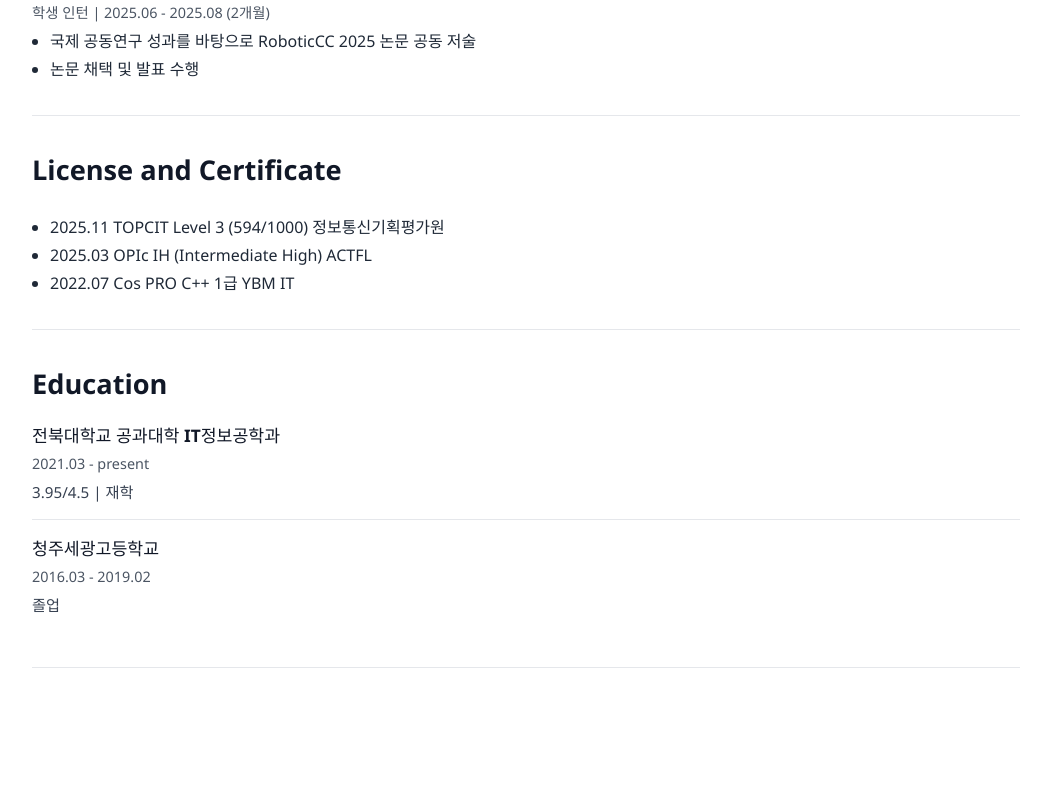
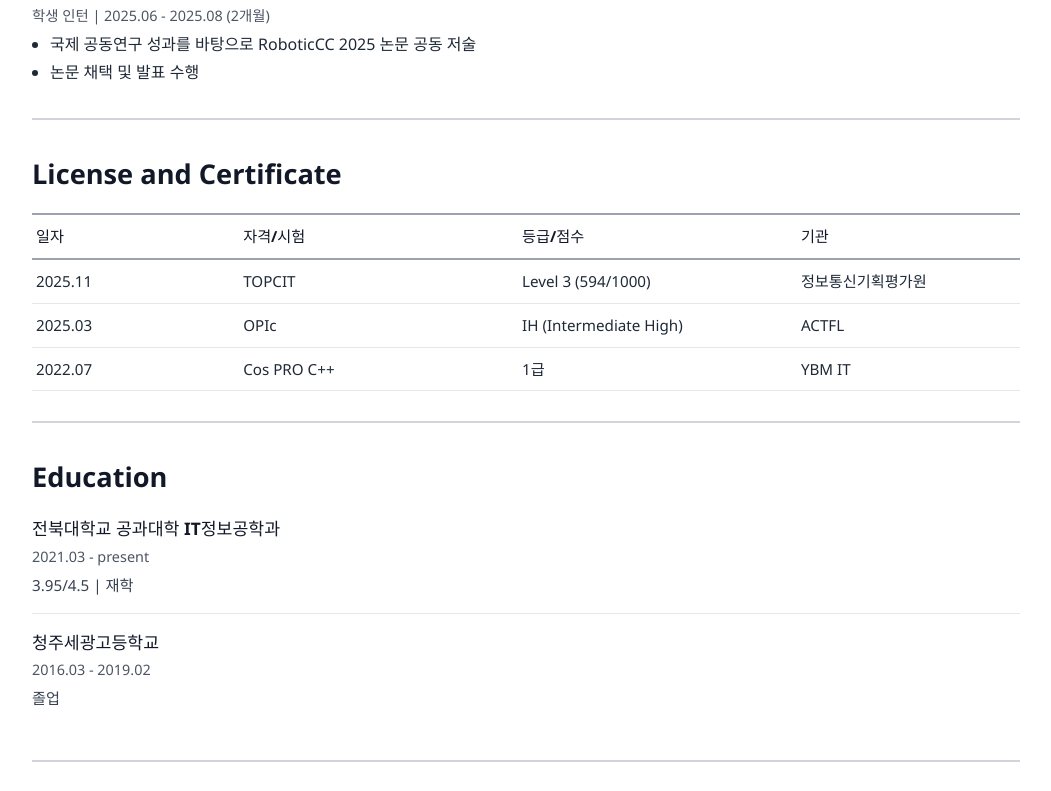
Before and after one commit to Quinsie/Quinsie.github.io, a React (Vite) app: page / in a window 1280 px wide. Shown: the part 2006-2797 px from the top of the page, without its empty margins (224-1275 px from the left). Built offline with nearby package versions, Linux system fonts and the light colour scheme.

Commit message:
feat: add cv-style certificate table and stronger section dividers

```diff
--- a/src/App.css
+++ b/src/App.css
@@ -57,7 +57,7 @@ body {
   max-width: 1200px;
   margin: 0 auto 34px;
   padding-bottom: 20px;
-  border-bottom: 1px solid #e5e7eb;
+  border-bottom: 2px solid #d1d5db;
 }
 
 #education {
@@ -137,6 +137,30 @@ body {
   color: #111827;
 }
 
+.cv-table {
+  border-top: 2px solid #9ca3af;
+}
+
+.cv-table-row {
+  display: grid;
+  grid-template-columns: 1.1fr 1.5fr 1.5fr 1.2fr;
+  gap: 10px;
+  padding: 10px 4px;
+  border-bottom: 1px solid #e5e7eb;
+  font-size: 0.95rem;
+  color: #1f2937;
+}
+
+.cv-table-head {
+  font-weight: 700;
+  border-bottom: 2px solid #9ca3af;
+  color: #111827;
+}
+
+.cv-cell-label {
+  display: none;
+}
+
 @media (max-width: 860px) {
   .layout {
     flex-direction: column;
@@ -156,6 +180,22 @@ body {
   .lang-switch {
     margin-bottom: 14px;
   }
+
+  .cv-table-row {
+    grid-template-columns: 1fr;
+    gap: 4px;
+    padding: 8px 2px;
+  }
+
+  .cv-table-head {
+    display: none;
+  }
+
+  .cv-cell-label {
+    display: inline;
+    font-weight: 600;
+    color: #374151;
+  }
 }
 
 html {
--- a/src/components/Skills.jsx
+++ b/src/components/Skills.jsx
@@ -3,18 +3,20 @@ import "./Skills.css";
 const content = {
   kor: {
     title: "License and Certificate",
-    items: [
-      "2025.11  TOPCIT  Level 3 (594/1000)  정보통신기획평가원",
-      "2025.03  OPIc  IH (Intermediate High)  ACTFL",
-      "2022.07  Cos PRO C++  1급  YBM IT",
+    columns: ["일자", "자격/시험", "등급/점수", "기관"],
+    rows: [
+      ["2025.11", "TOPCIT", "Level 3 (594/1000)", "정보통신기획평가원"],
+      ["2025.03", "OPIc", "IH (Intermediate High)", "ACTFL"],
+      ["2022.07", "Cos PRO C++", "1급", "YBM IT"],
     ],
   },
   eng: {
     title: "License and Certificate",
-    items: [
-      "Nov 2025  TOPCIT  Level 3 (594/1000)  IITP",
-      "Mar 2025  OPIc  IH (Intermediate High)  ACTFL",
-      "Jul 2022  Cos PRO C++  Professional (Level 1)  YBM IT",
+    columns: ["Date", "Certificate", "Level / Score", "Organization"],
+    rows: [
+      ["Nov 2025", "TOPCIT", "Level 3 (594/1000)", "IITP"],
+      ["Mar 2025", "OPIc", "IH (Intermediate High)", "ACTFL"],
+      ["Jul 2022", "Cos PRO C++", "Professional (Level 1)", "YBM IT"],
     ],
   },
 };
@@ -27,11 +29,23 @@ export default function Skills({ language }) {
       <h2>{t.title}</h2>
       <div className="cv-grid">
         <article className="cv-card">
-          <ul className="cv-list">
-            {t.items.map((item) => (
-              <li key={item}>{item}</li>
+          <div className="cv-table">
+            <div className="cv-table-row cv-table-head">
+              {t.columns.map((col) => (
+                <div key={col}>{col}</div>
+              ))}
+            </div>
+            {t.rows.map((row) => (
+              <div className="cv-table-row" key={row.join("-")}>
+                {row.map((cell, index) => (
+                  <div key={cell}>
+                    <span className="cv-cell-label">{t.columns[index]}: </span>
+                    {cell}
+                  </div>
+                ))}
+              </div>
             ))}
-          </ul>
+          </div>
         </article>
       </div>
     </section>
```
